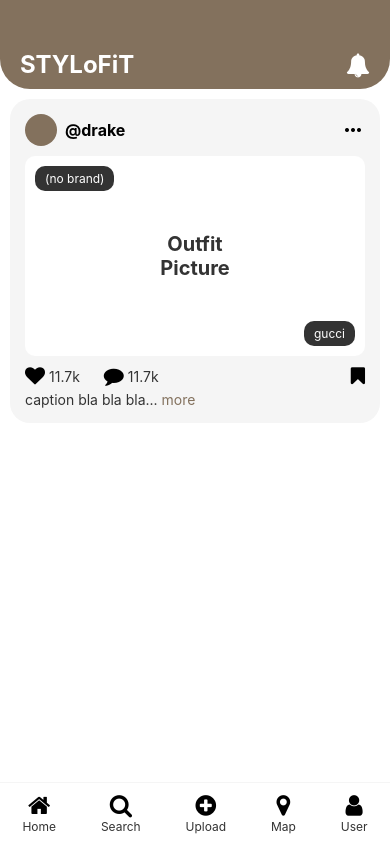
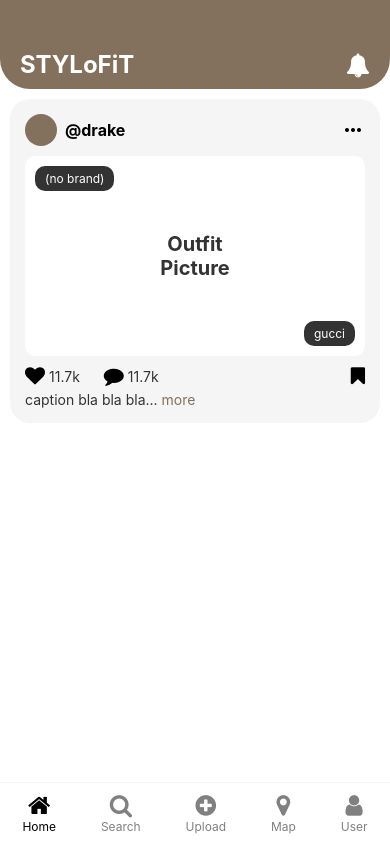
Before and after one commit to abasiman/StyloFitProj, a React Native app: screen /HomePage in a window 390 px wide. Built offline with nearby package versions, Linux system fonts and the light colour scheme.

Commit message:
improving the navbar

```diff
--- a/App.js
+++ b/App.js
@@ -8,6 +8,7 @@ import WelcomeScreen from './src/screens/WelcomeScreen';
 import LoginScreen from './src/screens/LoginScreen';
 import SignupScreen from './src/screens/SignupScreen';
 import HomePage from './src/screens/HomePage';
+import UsersScreen from './src/screens/UsersScreen';
 
 const Stack = createNativeStackNavigator();
 
@@ -31,6 +32,7 @@ export default function App() {
           <Stack.Screen name="Login" component={LoginScreen} />
           <Stack.Screen name="Signup" component={SignupScreen} />
           <Stack.Screen name="HomePage" component={HomePage} options={{headerShown: false}} />
+          <Stack.Screen name="UsersScreen" component={UsersScreen} />
         </Stack.Navigator>
       </NavigationContainer>
     </SafeAreaProvider>
--- a/src/screens/HomePage.js
+++ b/src/screens/HomePage.js
@@ -1,10 +1,19 @@
 // src/screens/HomePage.js
-import React from 'react';
-import { View, Text, StyleSheet, Image, Pressable, ScrollView } from 'react-native';
-import { FontAwesome } from '@expo/vector-icons';
-import { MaterialCommunityIcons } from '@expo/vector-icons';
+import React, { useState } from 'react';
+import { View, Text, StyleSheet, Pressable, ScrollView } from 'react-native';
+import { FontAwesome, MaterialCommunityIcons } from '@expo/vector-icons';
 
 export default function HomePage({ navigation }) {
+  const [activeTab, setActiveTab] = useState('Home');
+
+  const handleTabPress = (tabName) => {
+    setActiveTab(tabName);
+    // Example navigation (You can replace this with your actual screens)
+    navigation.navigate('UsersScreen');
+  };
+
+  const getIconColor = (tabName) => (activeTab === tabName ? 'black' : 'grey');
+
   return (
     <View style={styles.container}>
       {/* Top Header */}
@@ -14,32 +23,7 @@ export default function HomePage({ navigation }) {
       </View>
 
       <ScrollView contentContainerStyle={styles.feed}>
-        {/* Post Card */}
-        {/* <View style={styles.card}>
-          <View style={styles.cardHeader}>
-            <View style={styles.profilePic} />
-            <Text style={styles.username}>@drake</Text>
-            <MaterialCommunityIcons name="dots-horizontal" size={24} color="black" style={styles.moreIcon} />
-          </View>
-
-          <View style={styles.outfitContainer}>
-            <Pressable style={styles.tag}><Text style={styles.tagText}>(no brand)</Text></Pressable>
-            <Text style={styles.outfitText}>Outfit{"\n"}Picture</Text>
-            <Pressable style={[styles.tag, styles.bottomTag]}><Text style={styles.tagText}>gucci</Text></Pressable>
-          </View>
-
-          <View style={styles.actions}>
-            <FontAwesome name="heart" size={20} color="black" />
-            <Text style={styles.actionText}>11.7k</Text>
-            <FontAwesome name="comment" size={20} color="black" style={styles.commentIcon} />
-            <Text style={styles.actionText}>11.7k</Text>
-            <FontAwesome name="bookmark" size={20} color="black" style={styles.bookmarkIcon} />
-          </View>
-
-          <Text style={styles.caption}>caption bla bla bla... <Text style={styles.moreText}>more</Text></Text>
-        </View> */}
-
-        {/* Copy of Post Card */}
+        {/* Example Feed */}
         <View style={styles.card}>
           <View style={styles.cardHeader}>
             <View style={styles.profilePic} />
@@ -67,30 +51,35 @@ export default function HomePage({ navigation }) {
 
       {/* Bottom Navbar */}
       <View style={styles.navbar}>
-        <Pressable style={styles.navItem}>
-          <FontAwesome name="home" size={24} color="black" />
-          <Text style={styles.navText}>Home</Text>
+        <Pressable style={styles.navItem} onPress={() => handleTabPress('Home')}>
+          <FontAwesome name="home" size={24} color={getIconColor('Home')} />
+          <Text style={[styles.navText, { color: getIconColor('Home') }]}>Home</Text>
         </Pressable>
-        <Pressable style={styles.navItem}>
-          <FontAwesome name="search" size={24} color="black" />
-          <Text style={styles.navText}>Search</Text>
+
+        <Pressable style={styles.navItem} onPress={() => handleTabPress('Search')}>
+          <FontAwesome name="search" size={24} color={getIconColor('Search')} />
+          <Text style={[styles.navText, { color: getIconColor('Search') }]}>Search</Text>
         </Pressable>
-        <Pressable style={styles.navItem}>
-          <FontAwesome name="plus-circle" size={24} color="black" />
-          <Text style={styles.navText}>Upload</Text>
+
+        <Pressable style={styles.navItem} onPress={() => handleTabPress('Upload')}>
+          <FontAwesome name="plus-circle" size={24} color={getIconColor('Upload')} />
+          <Text style={[styles.navText, { color: getIconColor('Upload') }]}>Upload</Text>
         </Pressable>
-        <Pressable style={styles.navItem}>
-          <FontAwesome name="map-marker" size={24} color="black" />
-          <Text style={styles.navText}>Map</Text>
+
+        <Pressable style={styles.navItem} onPress={() => handleTabPress('Map')}>
+          <FontAwesome name="map-marker" size={24} color={getIconColor('Map')} />
+          <Text style={[styles.navText, { color: getIconColor('Map') }]}>Map</Text>
         </Pressable>
-        <Pressable style={styles.navItem}>
-          <FontAwesome name="user" size={24} color="black" />
-          <Text style={styles.navText}>User</Text>
+
+        <Pressable style={styles.navItem} onPress={() => handleTabPress('User')}>
+          <FontAwesome name="user" size={24} color={getIconColor('User')} />
+          <Text style={[styles.navText, { color: getIconColor('User') }]}>User</Text>
         </Pressable>
       </View>
     </View>
   );
 }
+
 
 const COLORS = {
   primary: '#83715D',
--- /dev/null
+++ b/src/screens/UsersScreen.js
@@ -0,0 +1,23 @@
+// src/screens/UserScreen.js
+import React from 'react';
+import { View, Text, StyleSheet } from 'react-native';
+
+export default function UsersScreen() {
+  return (
+    <View style={styles.container}>
+      <Text style={styles.text}>This is the User Screen</Text>
+    </View>
+  );
+}
+
+const styles = StyleSheet.create({
+  container: {
+    flex: 1,
+    alignItems: 'center',
+    justifyContent: 'center',
+  },
+  text: {
+    fontSize: 24,
+    fontWeight: 'bold',
+  },
+});
```
Also changed, not shown: package.json (+8 -7 lines), 1 other file (tests, documents, lock files or other folders).
